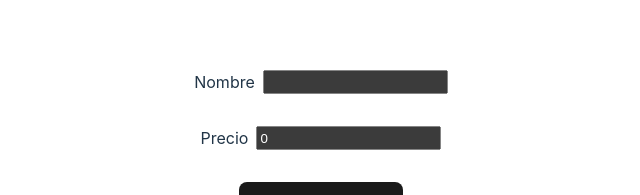
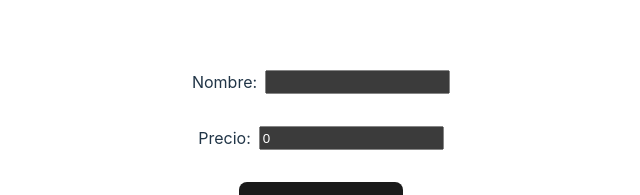
Before and after one commit to MartinDCalderonP/n5-challenge, a React (Vite) app: page /add-product in a window 1280 px wide. Shown: the part 279-474 px from the top of the page, without its empty margins (319-959 px from the left). Built offline with nearby package versions, Linux system fonts and the light colour scheme.

Commit message:
refactor: update label text for name and price inputs in AddProduct page

```diff
--- a/src/pages/AddProduct/index.tsx
+++ b/src/pages/AddProduct/index.tsx
@@ -65,7 +65,7 @@ const AddProduct = () => {
         {Object.entries(newProduct).map(([key, value]) => (
           <div className={styles.inputWrapper} key={key}>
             <label htmlFor={`product${key}`}>
-              {key === 'name' ? 'Nombre' : 'Precio'}
+              {key === 'name' ? 'Nombre:' : 'Precio:'}
             </label>
             <input
               type={key === 'price' ? 'number' : 'text'}
```
